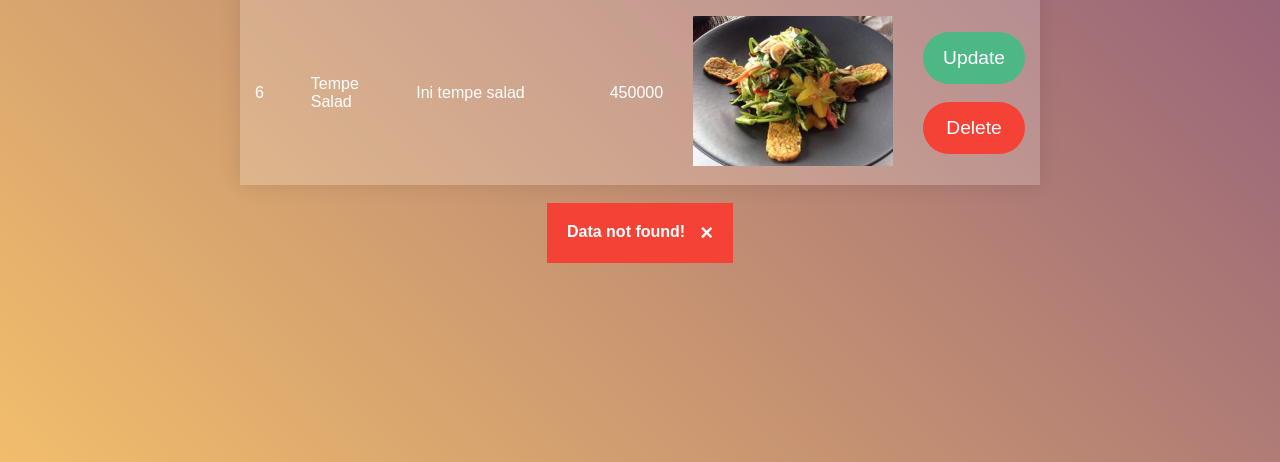
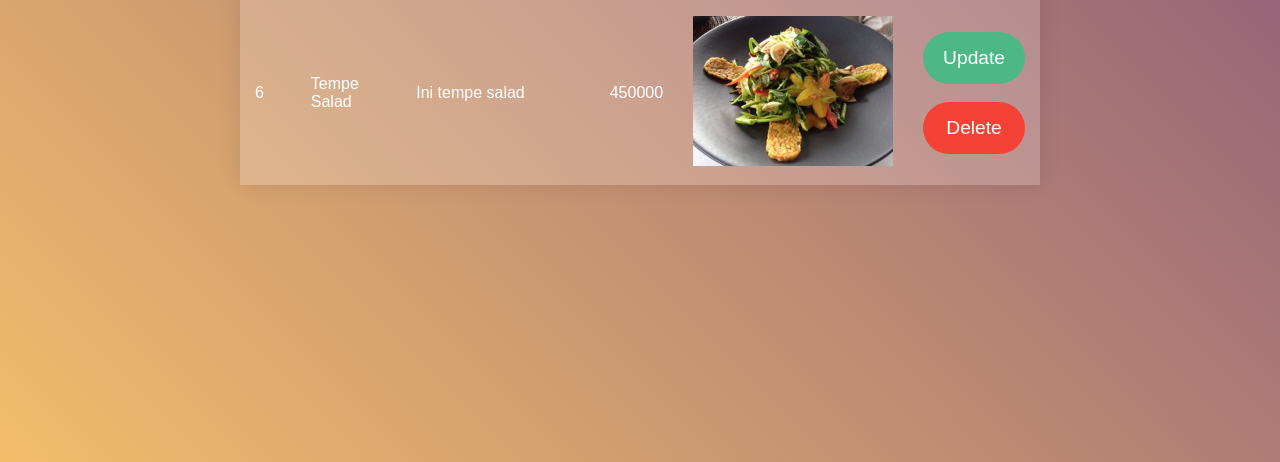
Before and after one commit to joymurti/2007935-Wijoyo-UTS-PROMNET, a PHP site: page /menu.php in a window 1280 px wide. Shown: the part 1109-1571 px from the top of the page. Run offline with PHP 8.4, Linux system fonts and the light colour scheme; a user stored in the database is signed in; data comes from the database, SQL or seed files in the repository; data that the repository does not hold is empty; some libraries are stand-ins or nearby versions; some web fonts are replaced.

Commit message:
Update menu.php

```diff
--- a/UTS/JoyResto/menu.php
+++ b/UTS/JoyResto/menu.php
@@ -11,11 +11,6 @@
     if (isset($_GET['submit'])) {
         $sql = "SELECT * FROM menu WHERE nama LIKE '%".$_GET['search']."%' OR deskripsi LIKE '%".$_GET['search']."%'";
         $result = mysqli_query($link, $sql);
-        if (mysqli_num_rows($result) == 0) {
-            $show = "Data kosong !";
-        } else {
-            $show = "none";
-        }
     }
 ?>
 
@@ -63,17 +58,12 @@
                 <td>
                     <a href="crud_menu_edit.php?edit=<?php echo $row['id_menu']; ?>"><button class="update normal-button">Update</button></a>
                     <br>
-                    <a href="delete.php?id=<?php echo $row['id_menu']; ?>"><button class="delete normal-button">Delete</button></a>
+                    <a href="delete.php?id=<?php echo $row['id_menu']; ?>" onclick="return confirm('Hapus Data?');"><button class="delete normal-button">Delete</button></a>
                 </td>
             </tr>
             <?php } ?>
         </tbody>
         </table>
-        <br>
-        <div class="alert" style="display: <?php echo $show ?>;">
-            <span class="closebtn" onclick="this.parentElement.style.display='none';">&times;</span>
-            <strong><?php echo "Data not found!"; ?></strong>
-        </div>
     </div>
 
     <?php  include 'footer.php'; ?>
```
